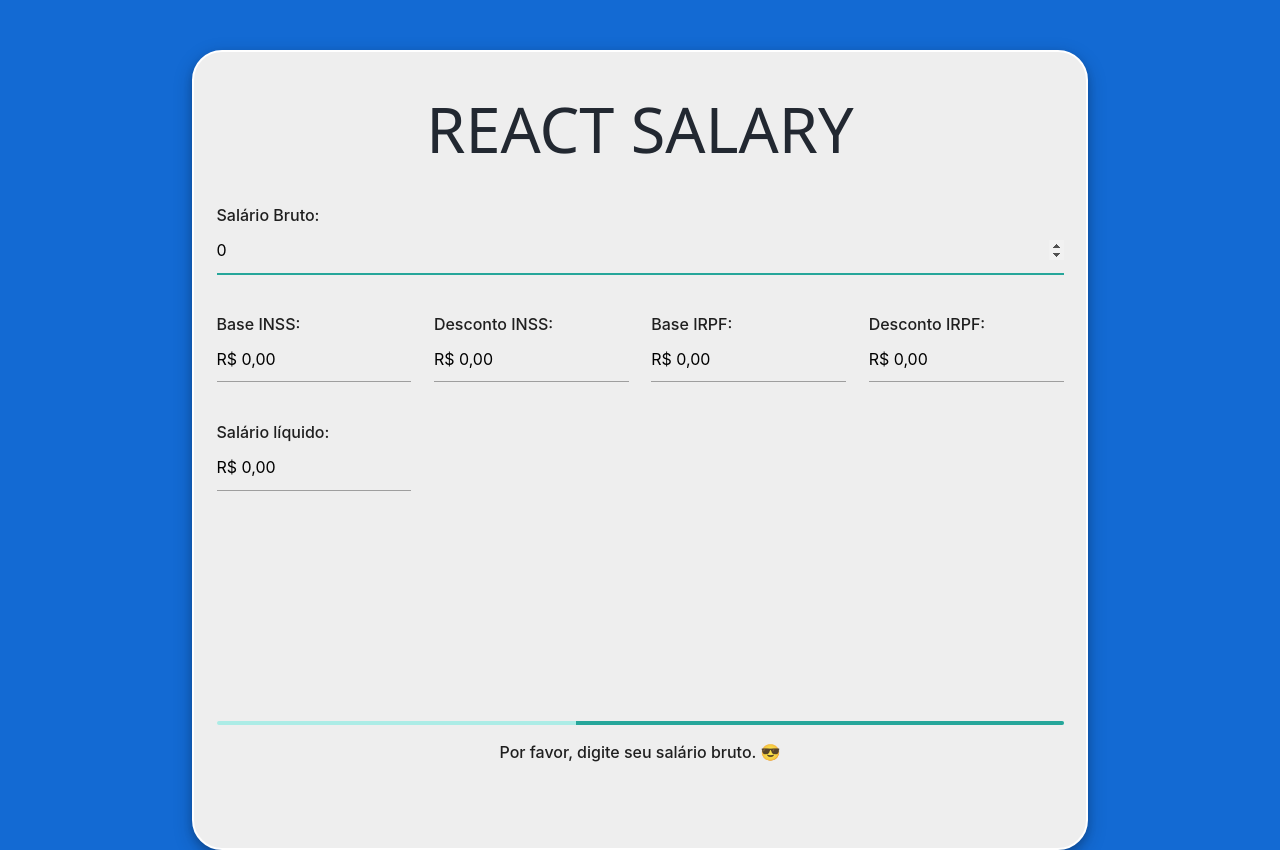
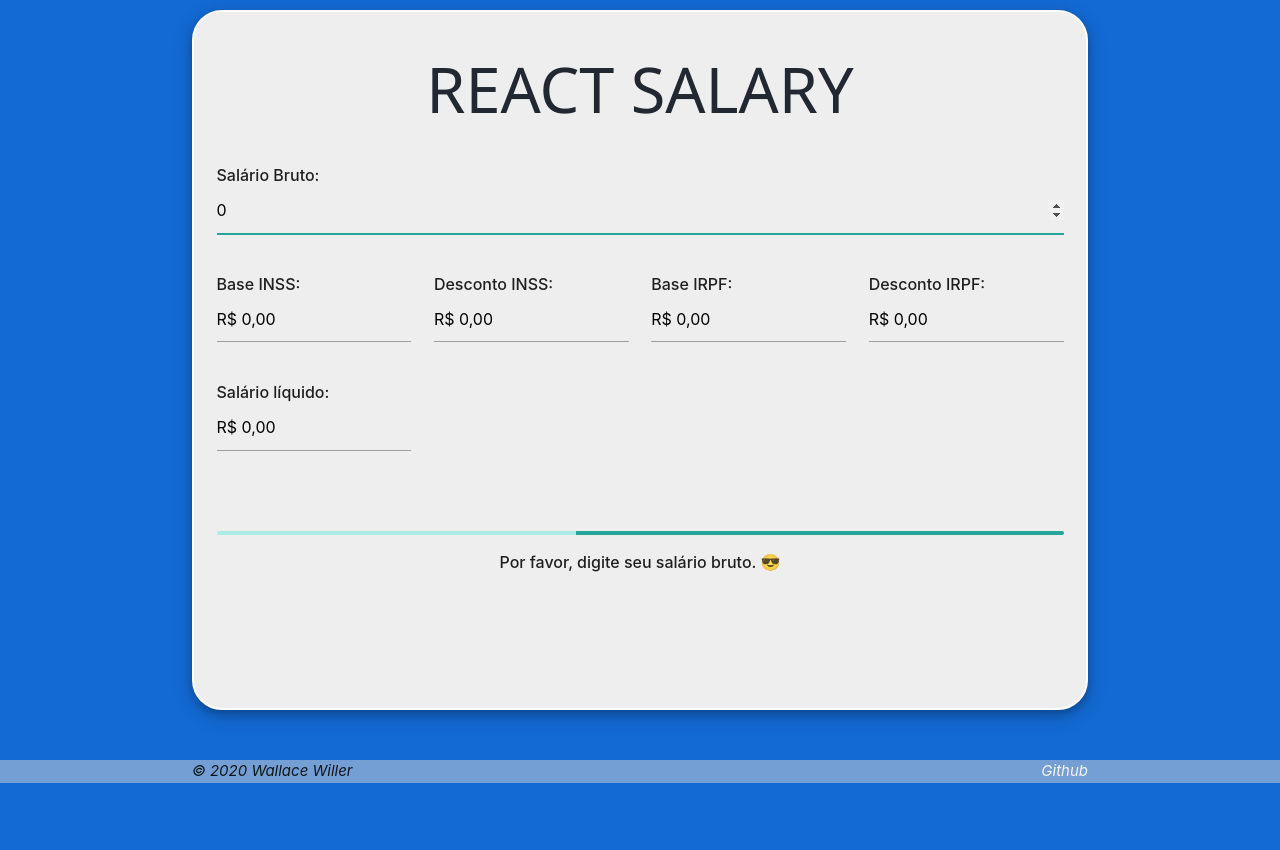
Before and after one commit to walldba/IGTI-BootcampFullstack, a React (Create React App) app in the folder Modulo3/TP3/: page / in a window 1280 px wide. After the commit the page ends 800 px from the top, so only its background shows below. Built offline with nearby package versions, Linux system fonts and the light colour scheme.

Commit message:
Fim customizacao

```diff
--- a/Modulo3/TP3/src/App.js
+++ b/Modulo3/TP3/src/App.js
@@ -4,6 +4,7 @@ import InputSalary from "./components/InputSalary.js";
 import InputSalaryReadOnly from "./components/InputSalaryReadOnly";
 import ProgressChart from "./components/ProgressChart";
 import css from "./components/style.module.css";
+import Footer from "./components/Footer";
 
 export default class App extends Component {
   constructor() {
@@ -36,6 +37,7 @@ export default class App extends Component {
     const percentNetSalary = (netSalary / fullSalary) * 100;
 
     return (
+      <>
         <div className={`container ${css.container}`}>
           <div className="row">
             <form className="col s12">
@@ -71,6 +73,8 @@ export default class App extends Component {
             </form>
           </div>
         </div>
+        <Footer />
+      </>
     );
   }
 }
--- /dev/null
+++ b/Modulo3/TP3/src/components/Footer.js
@@ -0,0 +1,20 @@
+import React, { Component } from "react";
+import css from "./style.module.css";
+
+export default class Footer extends Component {
+  render() {
+    return (
+      <div class={`footer-copyright ${css.footer}`}>
+        <div class="container">
+          © {new Date().getFullYear()} Wallace Willer
+          <a
+            class="grey-text text-lighten-4 right"
+            href="https://github.com/walldba"
+          >
+            Github
+          </a>
+        </div>
+      </div>
+    );
+  }
+}
--- a/Modulo3/TP3/src/components/ProgressChart.js
+++ b/Modulo3/TP3/src/components/ProgressChart.js
@@ -26,10 +26,7 @@ export default class ProgressChart extends Component {
 
     if (value === 0 || value === "") {
       return (
-        <div
-          className={`col s12 ${css.preloader}`}
-          style={{ textAlign: "center" }}
-        >
+        <div className={`col s12 ${css.preloader}`}>
           <Preloader />
         </div>
       );
@@ -38,7 +35,7 @@ export default class ProgressChart extends Component {
         <div className="col s12">
           <Chart
             width={"100%"}
-            height={"300px"}
+            height={"auto"}
             chartType="PieChart"
             data={data}
             options={options}
--- a/Modulo3/TP3/src/components/style.module.css
+++ b/Modulo3/TP3/src/components/style.module.css
@@ -6,17 +6,18 @@
 }
 
 .container {
+  margin-top: 10px;
+  margin-bottom: 50px;
   background-color: #eeeeee;
   border: 2px solid white;
   border-radius: 30px;
-  margin-top: 50px;
   box-shadow: 0 4px 8px 0 rgba(0, 0, 0, 0.2), 0 6px 20px 0 rgba(0, 0, 0, 0.19);
-  min-height: 800px;
+  min-height: 700px;
 }
 
 .preloader {
   text-align: center;
-  margin-top: 200px;
+  margin-top: 50px;
 }
 
 .container strong {
@@ -25,3 +26,8 @@
 .inputSalary {
   background-color: yellow;
 }
+
+.footer {
+  background-color: #739fd4;
+  font-style: oblique;
+}
```
Lines whose indentation alone changed are shown as unchanged.
